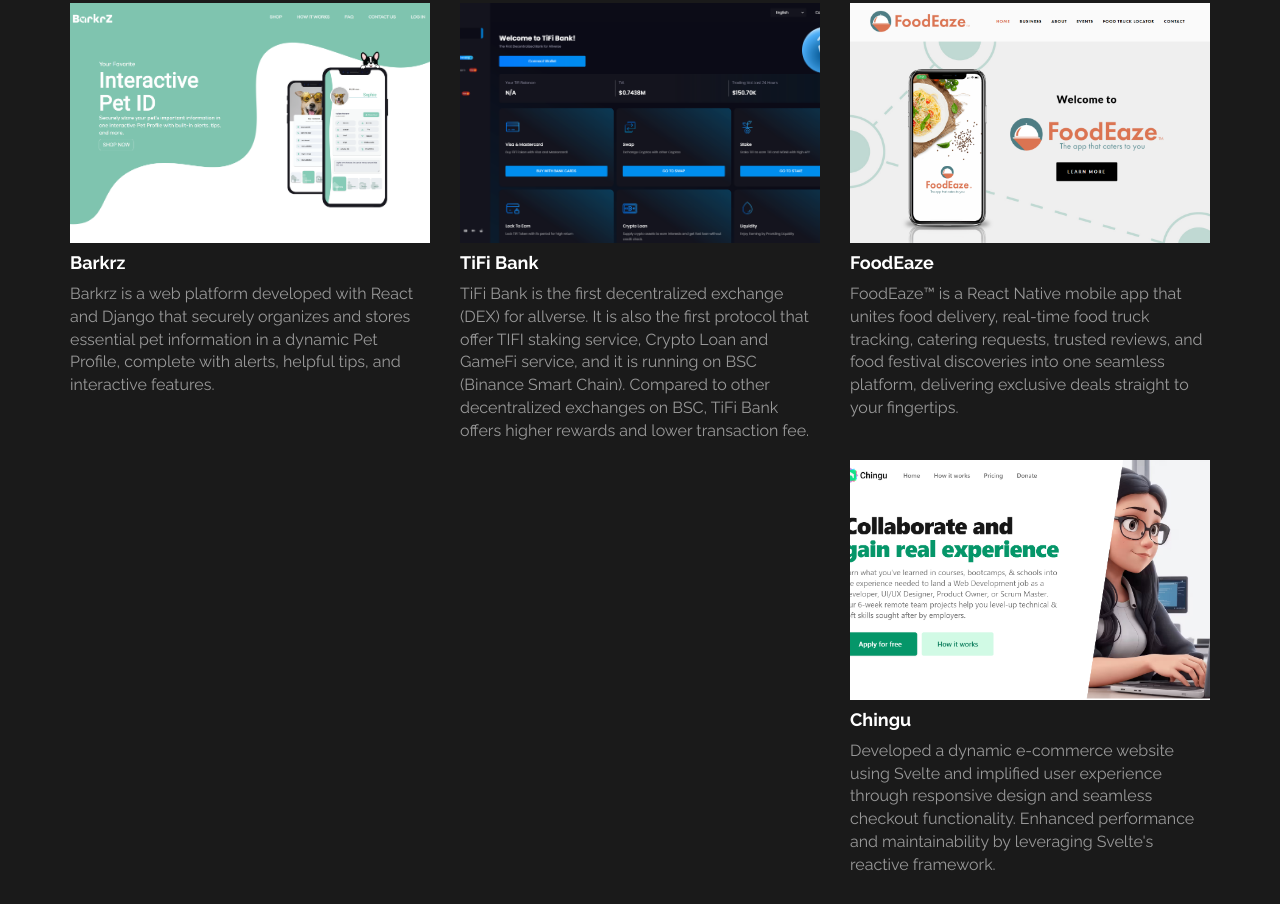
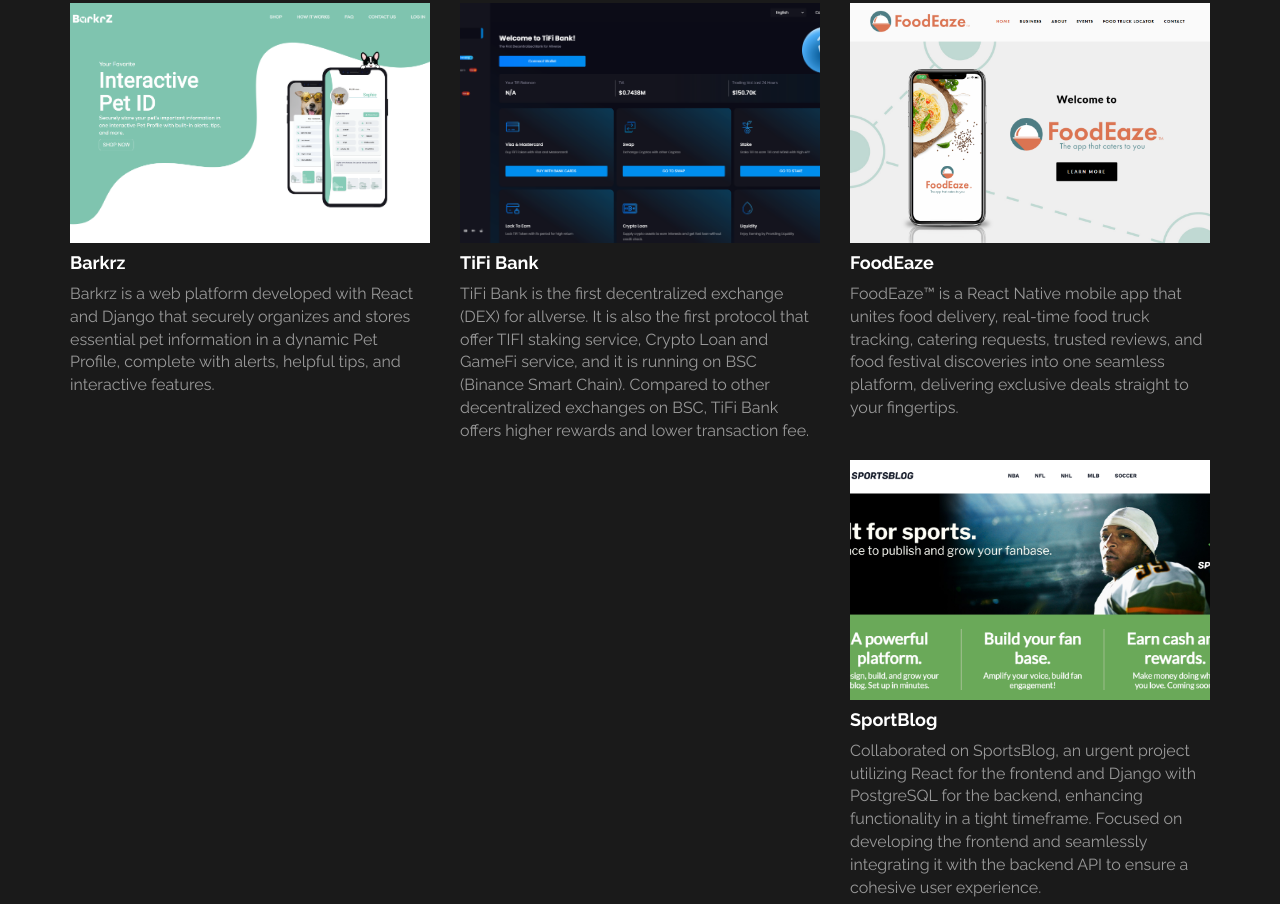
Before and after one commit to joeBoy1003/my-portfolio, a plain HTML site: page index.html in a window 1280 px wide. Shown: the part 1896-2800 px from the top of the page. Drawn offline with Linux system fonts and the light colour scheme.

Commit message:
add sportsblog experience

```diff
--- a/index.html
+++ b/index.html
@@ -214,6 +214,18 @@
 					</div>
 					<div class="col-md-4 col-xs-12 wow fadeIn" data-wow-delay="0.6s">
 						<div class="portfolio-thumb">
+							<a href="https://sportsblog.com/" target="_blank">
+								<img src="images/portfolio-img3.png" class="img-responsive portfolio-img"
+									alt="portfolio img">
+							</a>
+							<div class="wow fadeIn" data-wow-delay="0.9s">
+								<h4 class="text-left">SportBlog</h4>
+								<p class="text-left">Collaborated on SportsBlog, an urgent project utilizing React for the frontend and Django with PostgreSQL for the backend, enhancing functionality in a tight timeframe. Focused on developing the frontend and seamlessly integrating it with the backend API to ensure a cohesive user experience.</p>
+							</div>
+						</div>
+					</div>
+					<div class="col-md-4 col-xs-12 wow fadeIn" data-wow-delay="0.6s">
+						<div class="portfolio-thumb">
 							<a href="https://chingu.io/" target="_blank">
 								<img src="images/portfolio-img2.png" class="img-responsive portfolio-img"
 									alt="portfolio img">
@@ -265,7 +277,7 @@
 			<div class="container">
 				<div class="row">
 					<div class="col-md-12 wow fadeIn" data-wow-delay="0.9s">
-						<p>Copyright &copy; 2024 Tin Personal Profile
+						<p>Copyright &copy; 2025 Tin Personal Profile
 
 							. Designed by <a rel="nofollow noopener" href="#">Tin</a></p>
 						<hr>
```
Also changed, not shown: images/portfolio-img3.png (added).
